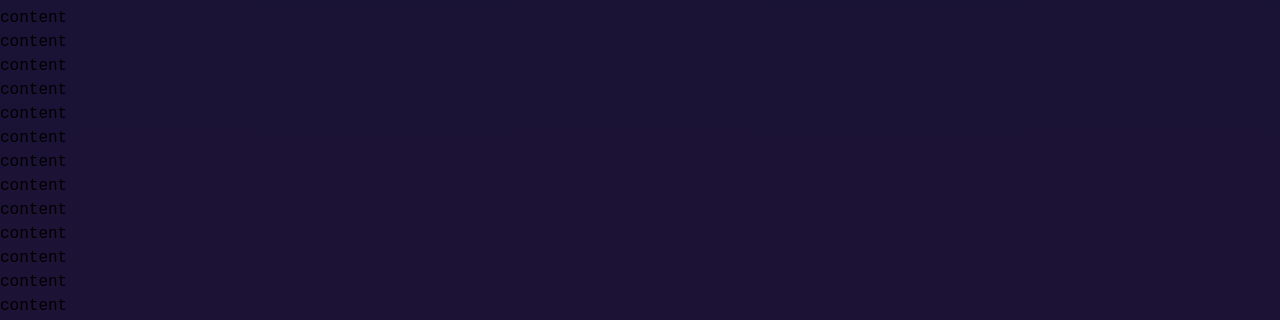
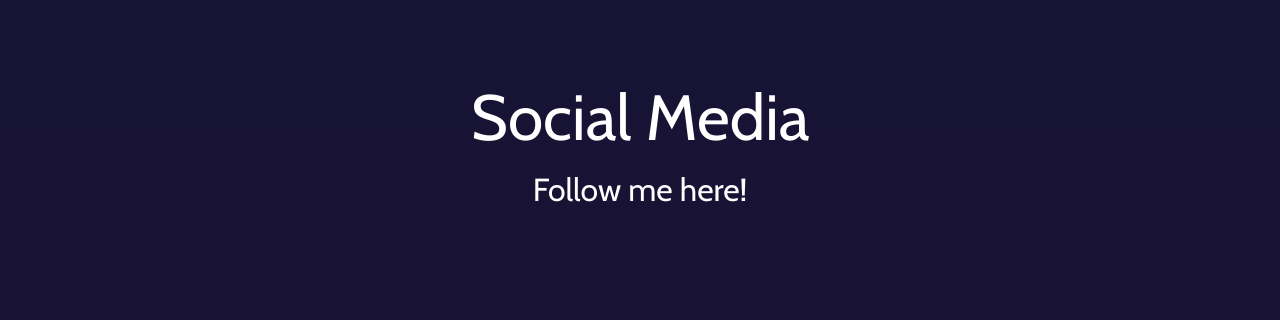
Before and after one commit to F0xG4mer/F0xG4mer-Home, a Vue app: page /home in a window 1280 px wide. Shown: the part 986-1306 px from the top of the page. Built offline with nearby package versions, Linux system fonts and the light colour scheme.

Commit message:
Trying to add svg

```diff
--- a/src/assets/styles/main.css
+++ b/src/assets/styles/main.css
@@ -1,7 +1,7 @@
+@import url('https://fonts.googleapis.com/css2?family=Cabin:ital,wght@0,400..700;1,400..700&display=swap');
 @tailwind base;
 @tailwind components;
 @tailwind utilities;
-@import url('https://fonts.googleapis.com/css2?family=Cabin:ital,wght@0,400..700;1,400..700&display=swap');
 
 :root {
   overscroll-behavior: none;
--- a/src/components/SocialMedia.vue
+++ b/src/components/SocialMedia.vue
@@ -1,6 +1,15 @@
 <script setup lang="ts"></script>
 <template>
-    <h2>Follow me here</h2>
-
+    <div class="m-auto p-64 text-white flex justify-center">
+        <div class="text-center flex flex-col">
+            <p class="text-4xl">Social Media</p>
+            <p class="text-2xl">Follow me here!</p>
+            <div class="flex flex-row justify-evenly">
+                <button class="h-14 w-14">
+                    <img src="../assets/icons/kofi.svg" height="50" width="50" alt="discord" draggable="false" class="no-select">
+                </button>
+            </div>
+        </div>
+    </div>
 
 </template>
--- a/src/router/index.ts
+++ b/src/router/index.ts
@@ -5,6 +5,10 @@ import PageNotFound from '@/views/PageNotFound.vue'
 const router = createRouter({
   history: createWebHistory(import.meta.env.BASE_URL),
   routes: [
+    {
+      path: '/',
+      redirect: 'home'
+    },
     {
       path: '/home',
       name: 'home',
@@ -24,6 +28,10 @@ const router = createRouter({
       path: '/contact',
       name: 'contact',
       component: PageNotFound,
+    },
+    {
+      path: '/:catchAll(.*)',
+      component: PageNotFound
     }
   ],
 })
--- a/src/views/HomeView.vue
+++ b/src/views/HomeView.vue
@@ -1,4 +1,5 @@
 <script setup lang="ts">
+import SocialMedia from '@/components/SocialMedia.vue';
 import CoverImage from '../components/CoverImage.vue';
 </script>
 
@@ -28,6 +29,7 @@ import CoverImage from '../components/CoverImage.vue';
     </div>
   </div>
 
+  <SocialMedia/>
 
   <h1>content</h1>
   <h1>content</h1>
```
